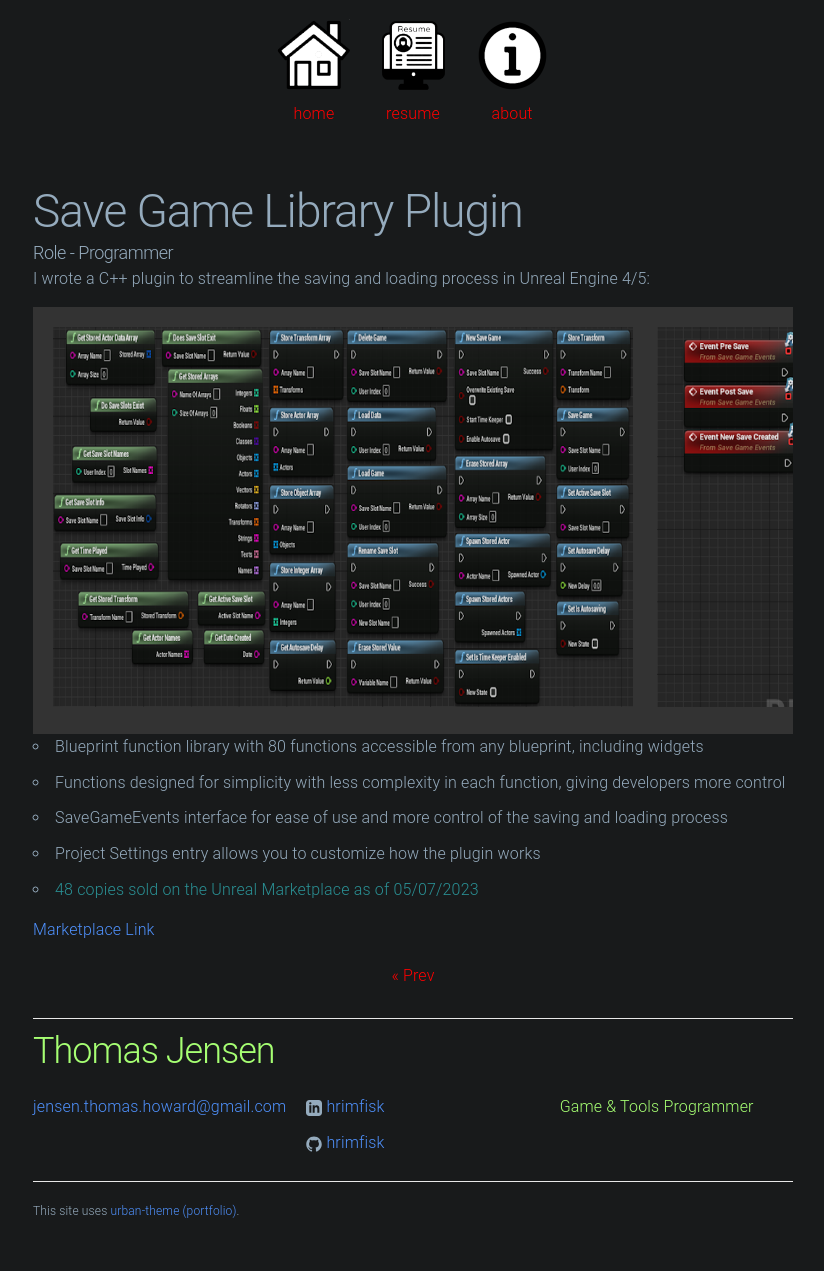
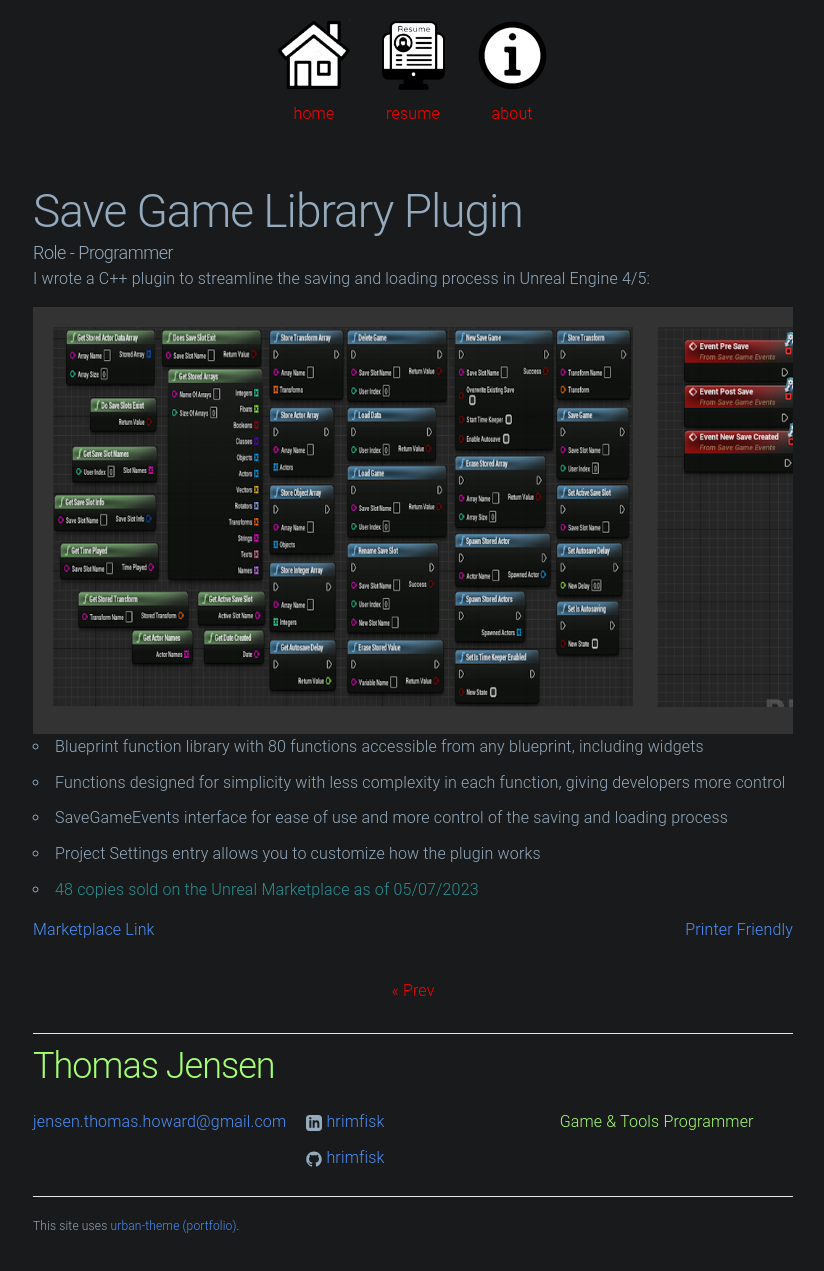
Before and after one commit to hrimfisk/hrimfisk.github.io, a Jekyll site: the page built from _posts/2022-02-16-save_plugin.md, in a window 1280 px wide. Shown: the whole page, without its empty margins (227-1051 px from the left). Built offline with Jekyll 4.4.1, drawn with Linux system fonts in a browser that asks for light colours.

Commit message:
minor tweaks

```diff
--- a/_posts/2022-02-16-save_plugin.md
+++ b/_posts/2022-02-16-save_plugin.md
@@ -45,6 +45,16 @@
 * Project Settings entry allows you to customize how the plugin works
 * <highlight>48 copies sold on the Unreal Marketplace as of 05/07/2023</highlight>
 
+
 <div class="dont-print">
-  <a href="https://www.unrealengine.com/marketplace/en-US/product/expanded-save-game-library?sessionInvalidated=true">Marketplace Link</a>
+    <p>
+        <a href="https://www.unrealengine.com/marketplace/en-US/product/expanded-save-game-library?sessionInvalidated=true">
+          Marketplace Link
+        </a>
+        <span style="float: right">
+          <a href="javascript:window.print();">
+            Printer Friendly
+          </a>
+        </span>
+    </p>
 </div>
```
Also changed, not shown: _posts/2023-05-24-tristram.md (+6 -0 lines), _posts/2023-4-09-project_rogue.md (+6 -0 lines).
